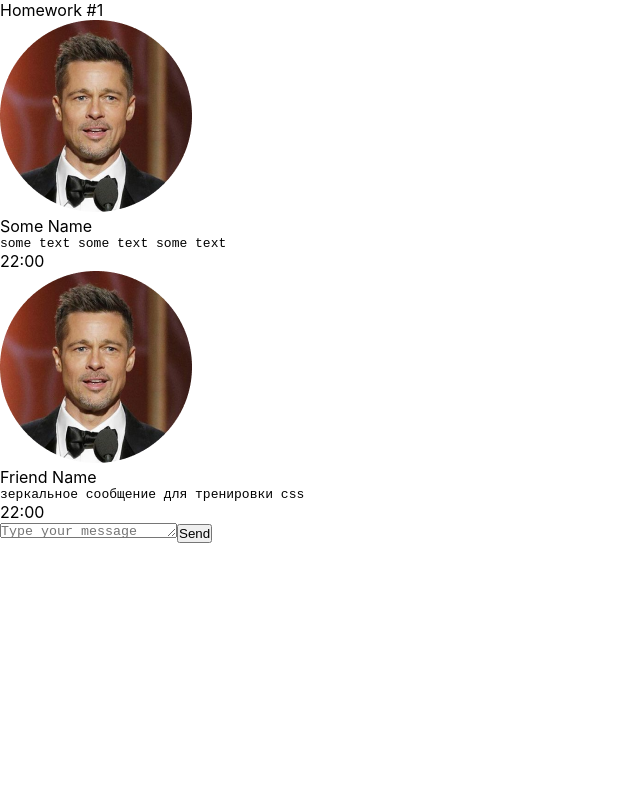
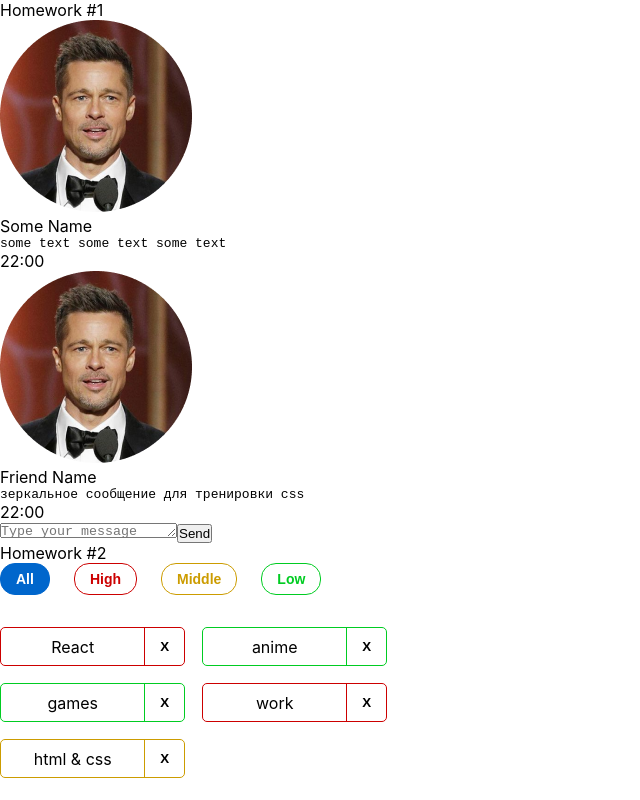
Before and after one commit to hrsk/homeworks, a React (Create React App) app: page / in a window 1280 px wide. Shown: the whole page, without its empty margins (0-640 px from the left). Built offline with nearby package versions, Linux system fonts and the light colour scheme.

Commit message:
feat(homeworks): hw2

```diff
--- a/src/s1-main/App.tsx
+++ b/src/s1-main/App.tsx
@@ -1,13 +1,14 @@
 import React from 'react'
 import s from './App.module.css'
 import HW1 from '../s2-homeworks/hw01/HW1'
+import HW2 from "../s2-homeworks/hw02/HW2";
 
 function App() {
     return (
         <div className={s.App}>
             <HW1/>
             {/*раскомментировать по ходу выполнения*/}
-            {/*<HW2/>*/}
+            <HW2/>
             {/*<HW3/>*/}
             {/*<HW4/>*/}
 
--- a/src/s2-homeworks/hw02/HW2.tsx
+++ b/src/s2-homeworks/hw02/HW2.tsx
@@ -17,16 +17,16 @@
 * */
 
 // types
-export type AffairPriorityType = any // need to fix any
+export type AffairPriorityType = 'low' | 'middle' | 'high' // need to fix any
 export type AffairType = {
-    _id: any // need to fix any
-    name: any // need to fix any
+    _id: number // need to fix any
+    name: string // need to fix any
     priority: AffairPriorityType
 }
 export type FilterType = 'all' | AffairPriorityType
 
 // constants
-const defaultAffairs: any = [ // need to fix any
+const defaultAffairs: AffairType[] = [ // need to fix any
     {_id: 1, name: 'React', priority: 'high'}, // студенты могут изменить содержимое name и количество элементов в массиве, ...priority не менять!
     {_id: 2, name: 'anime', priority: 'low'},
     {_id: 3, name: 'games', priority: 'low'},
@@ -35,22 +35,23 @@
 ]
 
 // pure helper functions
-export const filterAffairs = (affairs: any, filter: any): any => { // need to fix any
+export const filterAffairs = (affairs: AffairType[], filter: FilterType): AffairType[] => { // need to fix any
+    if (filter === 'all') {
+        return affairs;
+    } else return affairs.filter((affair: AffairType) => affair.priority === filter);
+}
 
-
-    return affairs // need to fix
-}
-export const deleteAffair = (affairs: any, _id: any): any => { // need to fix any
-
-    return affairs // need to fix
+export const deleteAffair = (affairs: Array<AffairType>, _id: number): AffairType[] => { // need to fix any
+    return affairs.filter(affair => affair._id !== _id); // need to fix
 }
 
 function HW2() {
-    const [affairs, setAffairs] = useState<any>(defaultAffairs) // need to fix any
+    const [affairs, setAffairs] = useState<AffairType[]>(defaultAffairs) // need to fix any
     const [filter, setFilter] = useState<FilterType>('all')
 
     const filteredAffairs = filterAffairs(affairs, filter)
-    const deleteAffairCallback = (_id: any) => { // need to fix any
+    const deleteAffairCallback = (_id: number) => { // need to fix any
+        setAffairs(affairs.filter(affair => affair._id !== _id));
         // need to fix
     }
 
--- a/src/s2-homeworks/hw02/affairs/Affairs.tsx
+++ b/src/s2-homeworks/hw02/affairs/Affairs.tsx
@@ -4,23 +4,27 @@
 import s from './Affairs.module.css'
 
 type AffairsPropsType = {
-    data: any // need to fix any
-    setFilter: any
-    deleteAffairCallback: any
+    data: AffairType[] // need to fix any
+    setFilter: (filter: FilterType) => void;
+    deleteAffairCallback: (id: number) => void;
     filter: FilterType
 }
 
 function Affairs(props: AffairsPropsType) {
     const setAll = () => {
+        props.setFilter('all');
         // need to fix
     }
     const setHigh = () => {
+        props.setFilter('high')
         // need to fix
     }
     const setMiddle = () => {
+        props.setFilter('middle');
         // need to fix
     }
     const setLow = () => {
+        props.setFilter('low');
         // need to fix
     }
 
--- a/src/s2-homeworks/hw02/affairs/affair/Affair.tsx
+++ b/src/s2-homeworks/hw02/affairs/affair/Affair.tsx
@@ -6,11 +6,12 @@
 type AffairPropsType = {
     // key не нужно типизировать
     affair: AffairType
-    deleteAffairCallback: any // need to fix any
+    deleteAffairCallback: (id: number) => void // need to fix any
 }
 
 function Affair(props: AffairPropsType) {
     const deleteCallback = () => {
+        props.deleteAffairCallback(props.affair._id);
         // need to fix
     }
 
@@ -25,7 +26,7 @@
         >
             <div id={'hw2-name-' + props.affair._id} className={nameClass}>
                 {/*создаёт студент*/}
-
+                {props.affair.name}
                 {/**/}
             </div>
             <div id={'hw2-priority-' + props.affair._id} hidden>
@@ -36,7 +37,7 @@
                 id={'hw2-button-delete-' + props.affair._id}
                 className={buttonClass}
                 // need to fix
-
+                onClick={deleteCallback}
             >
                 {/*текст кнопки могут изменить студенты*/}
                 X
```
